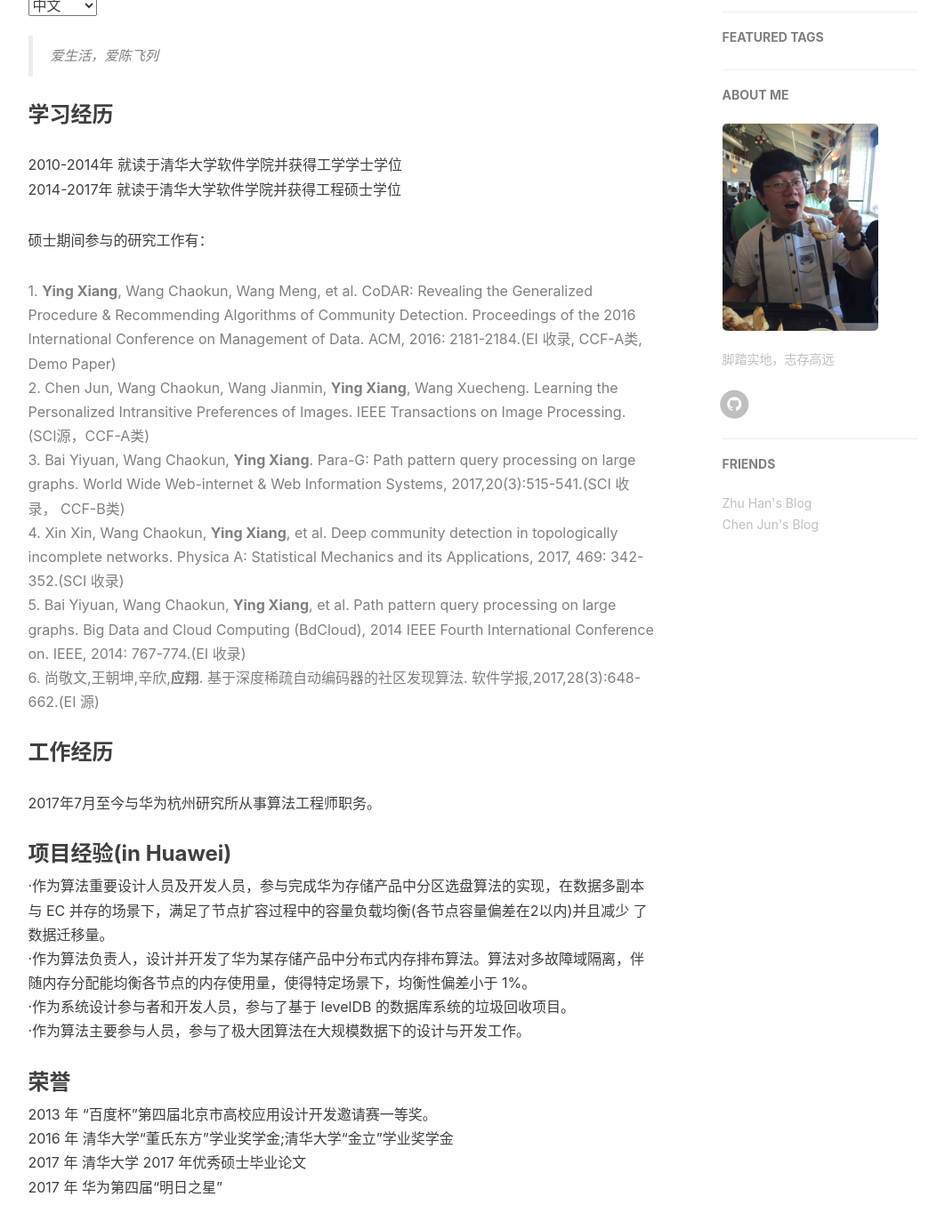
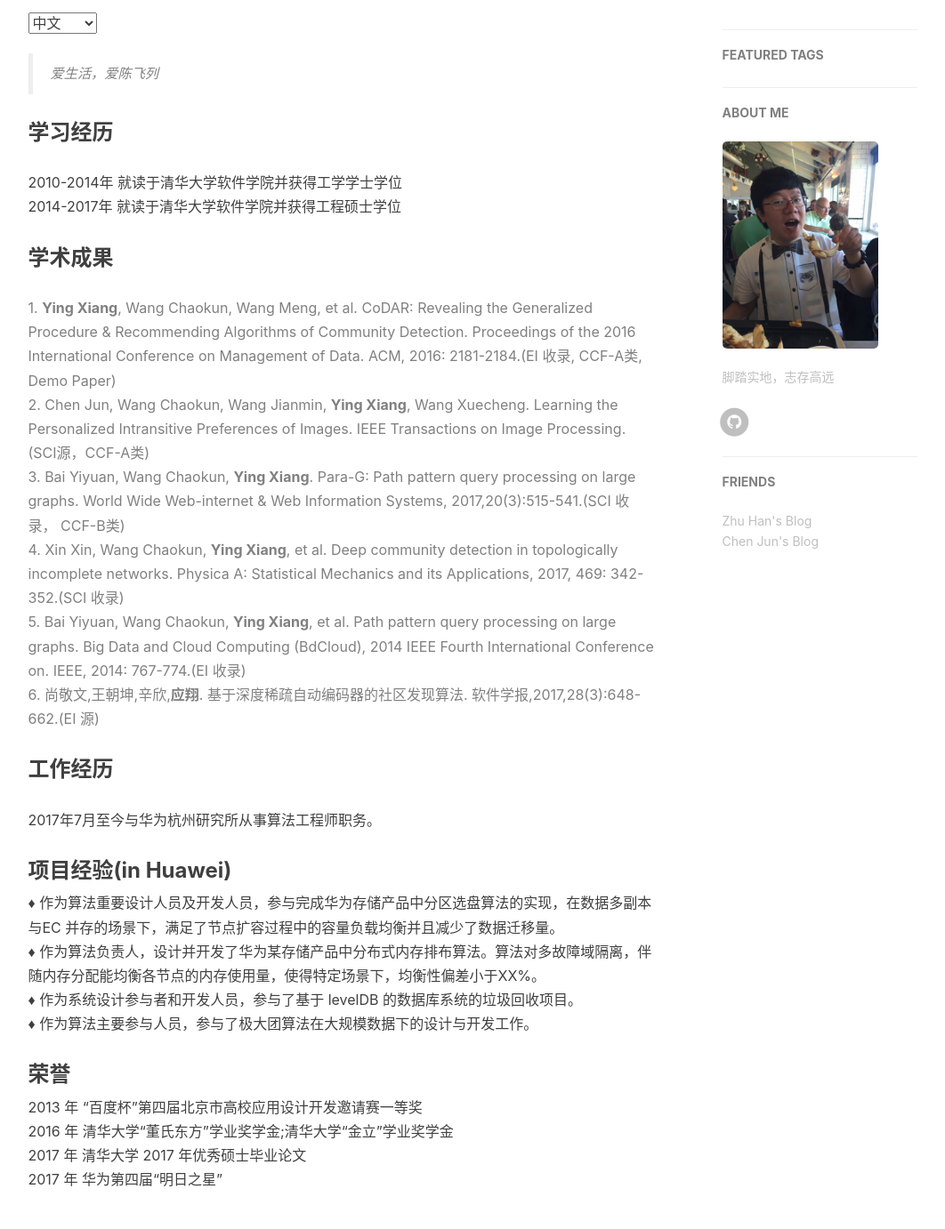
Before and after one commit to yingapple/yingxiang835.io, a Jekyll site: the page built from about.html, in a window 1280 px wide and 1400 px high, scrolled down 425 px. Shown: the top 1382 px of the window at 89% size, without its empty margins (136-1198 px from the left). Built offline with Jekyll 4.4.1, drawn with Linux system fonts in a browser that asks for light colours; nearby versions of some CDN libraries; comment, search, counter and statistics services are not loaded; some of the changed text lies outside the part shown.

Commit message:
about page

```diff
--- a/about.html
+++ b/about.html
@@ -21,7 +21,7 @@ header-img: "img/home-bg-backup.jpg"
         2010-2014年 就读于清华大学软件学院并获得工学学士学位<br>
         2014-2017年 就读于清华大学软件学院并获得工程硕士学位<br>
     </p>
-    硕士期间参与的研究工作有：
+    <h3>学术成果</h3>
     <p style="color: gray;">
         1. <b>Ying Xiang</b>, Wang Chaokun, Wang Meng, et al. CoDAR: Revealing the Generalized Procedure & Recommending Algorithms of Community Detection. Proceedings of the 2016 International Conference on Management of Data. ACM, 2016: 2181-2184.(EI 收录, CCF-A类, Demo Paper)<br>
         2. Chen Jun, Wang Chaokun, Wang Jianmin, <b>Ying Xiang</b>, Wang Xuecheng. Learning the Personalized Intransitive Preferences of Images. IEEE Transactions on Image Processing. (SCI源，CCF-A类)<br>
@@ -33,12 +33,12 @@ header-img: "img/home-bg-backup.jpg"
     <h3>工作经历</h3>
     <p>2017年7月至今与华为杭州研究所从事算法工程师职务。</p>
     <h3>项目经验(in Huawei)</h3>
-    ·作为算法重要设计人员及开发人员，参与完成华为存储产品中分区选盘算法的实现，在数据多副本 与 EC 并存的场景下，满足了节点扩容过程中的容量负载均衡(各节点容量偏差在2以内)并且减少 了数据迁移量。<br>
-    ·作为算法负责人，设计并开发了华为某存储产品中分布式内存排布算法。算法对多故障域隔离，伴 随内存分配能均衡各节点的内存使用量，使得特定场景下，均衡性偏差小于 1%。<br>
-    ·作为系统设计参与者和开发人员，参与了基于 levelDB 的数据库系统的垃圾回收项目。<br>
-    ·作为算法主要参与人员，参与了极大团算法在大规模数据下的设计与开发工作。
+    ♦ 作为算法重要设计人员及开发人员，参与完成华为存储产品中分区选盘算法的实现，在数据多副本与EC 并存的场景下，满足了节点扩容过程中的容量负载均衡并且减少了数据迁移量。<br>
+    ♦ 作为算法负责人，设计并开发了华为某存储产品中分布式内存排布算法。算法对多故障域隔离，伴 随内存分配能均衡各节点的内存使用量，使得特定场景下，均衡性偏差小于XX%。<br>
+    ♦ 作为系统设计参与者和开发人员，参与了基于 levelDB 的数据库系统的垃圾回收项目。<br>
+    ♦ 作为算法主要参与人员，参与了极大团算法在大规模数据下的设计与开发工作。
     <h3>荣誉</h3>
-    2013 年 “百度杯”第四届北京市高校应用设计开发邀请赛一等奖。<br>
+    2013 年 “百度杯”第四届北京市高校应用设计开发邀请赛一等奖<br>
     2016 年 清华大学“董氏东方”学业奖学金;清华大学“金立”学业奖学金<br>
     2017 年 清华大学 2017 年优秀硕士毕业论文<br>
     2017 年 华为第四届“明日之星”
@@ -52,9 +52,7 @@ header-img: "img/home-bg-backup.jpg"
 
 <!-- English Version -->
 <div class="en">
-
     <p>Coming soon.</p>
-
 </div>
 
 <!-- Handle Language Change -->
```
Also changed, not shown: other parts of about.html (+2 -2 lines).
